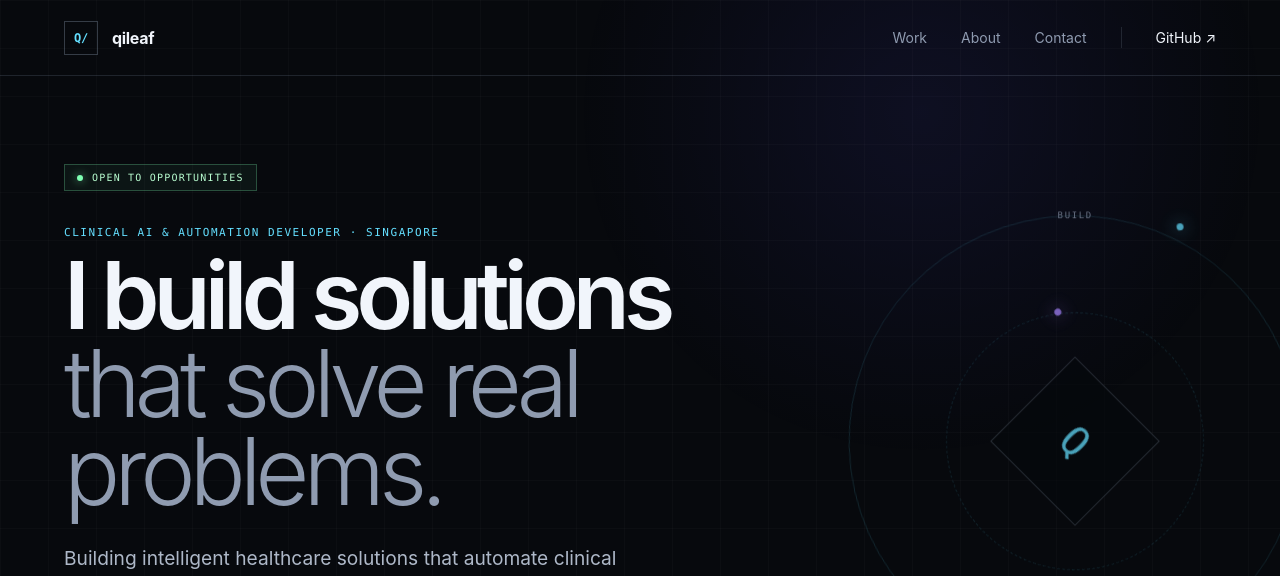
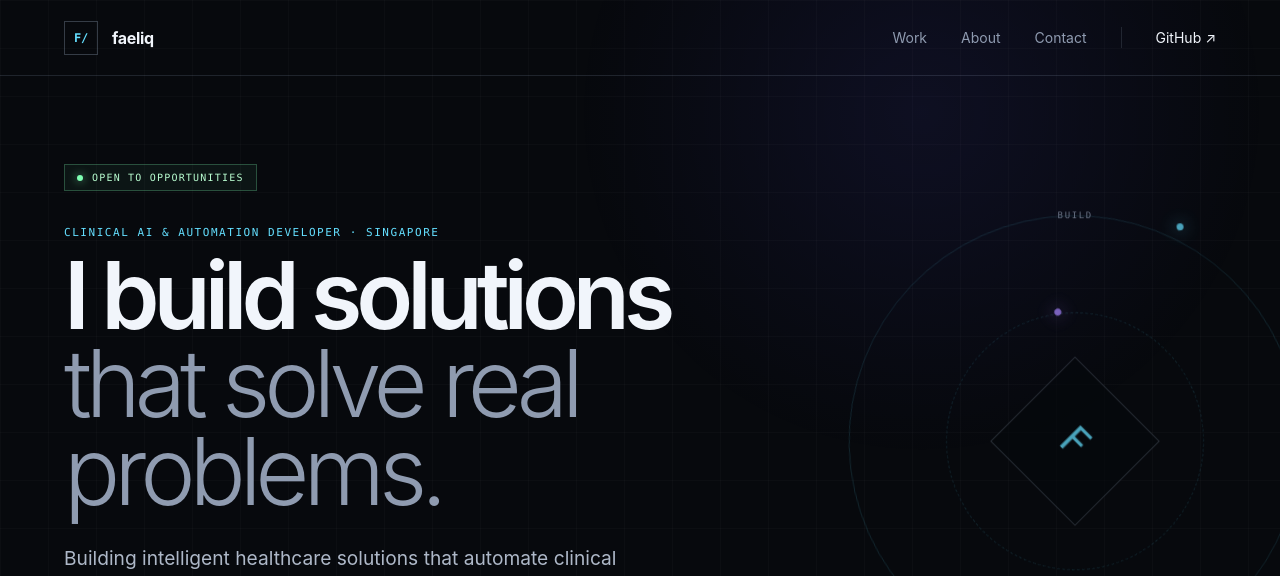
Before and after one commit to qileaf/qileaf.github.io, a Next.js app: page / in a window 1280 px wide. Shown: the top 576 px of the page. Built offline with nearby package versions, Linux system fonts and the light colour scheme.

Commit message:
Update portfolio branding

```diff
--- a/app/layout.tsx
+++ b/app/layout.tsx
@@ -2,12 +2,12 @@ import type { Metadata } from "next";
 import "./globals.css";
 
 export const metadata: Metadata = {
-  title: "qileaf — Software Developer",
+  title: "Faeliq - Clinical AI & Automation Developer",
   description:
     "Selected software projects, experiments, and open-source work by qileaf.",
   icons: { icon: "/favicon.svg" },
   openGraph: {
-    title: "qileaf — Software Developer",
+    title: "Faeliq - Clinical AI & Automation Developer",
     description: "Building thoughtful software from systems to interfaces.",
     type: "website",
   },
--- a/app/portfolio-client.tsx
+++ b/app/portfolio-client.tsx
@@ -163,7 +163,7 @@ export function Portfolio({
     <main>
       <header className="site-header">
         <a className="brand" href="#top" aria-label="qileaf home">
-          <span className="brand-mark">Q/</span>
+          <span className="brand-mark">F/</span>
           <span>{profile.displayName || github.profile.name || "qileaf"}</span>
         </a>
         <button
@@ -194,7 +194,7 @@ export function Portfolio({
         <div className="hero-orbit" aria-hidden="true">
           <span className="orbit orbit-one" />
           <span className="orbit orbit-two" />
-          <span className="orbit-core">Q</span>
+          <span className="orbit-core">F</span>
           <span className="orbit-label orbit-label--one">BUILD</span>
           <span className="orbit-label orbit-label--two">SHIP</span>
           <span className="orbit-label orbit-label--three">ITERATE</span>
@@ -335,7 +335,7 @@ export function Portfolio({
           )}
           {profile.resumeUrl && profile.resumeUrl !== "#" && (
             <a className="button button--ghost" href={profile.resumeUrl}>
-              View résumé ↗
+              LinkedIn ↗
             </a>
           )}
         </div>
--- a/data/profile.json
+++ b/data/profile.json
@@ -1,5 +1,5 @@
 {
-  "displayName": "qileaf",
+  "displayName": "faeliq",
   "role": "Clinical AI & Automation Developer · Singapore",
   "headline": "Building intelligent healthcare solutions that automate clinical workflows, enhance decision-making, and enable clinicians to spend more time delivering exceptional patient care.",
   "intro": "Hi, I’m Faeliq. With 8 years of experience in Operations Management and a background in Data Science, I’m building AI-powered solutions that rethink how healthcare works. I’m driven by curiosity—breaking down complex systems, uncovering inefficiencies, and transforming them into intelligent automation that empowers clinicians, improves patient care, and lays the foundation for the next generation of healthcare technology.",
```
